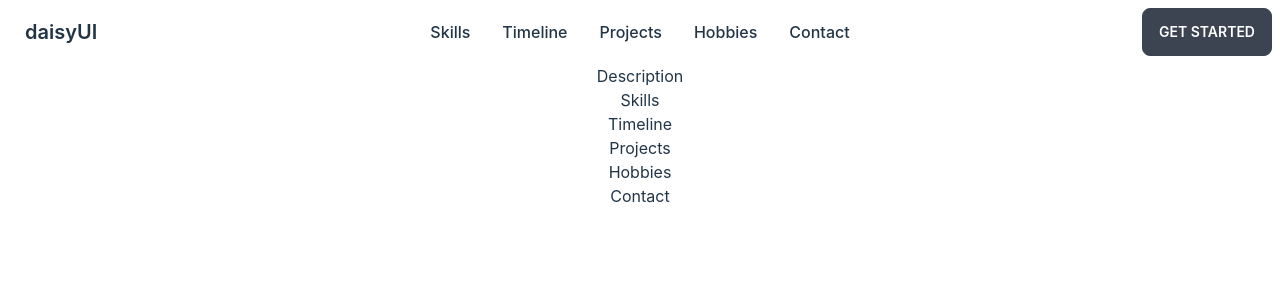
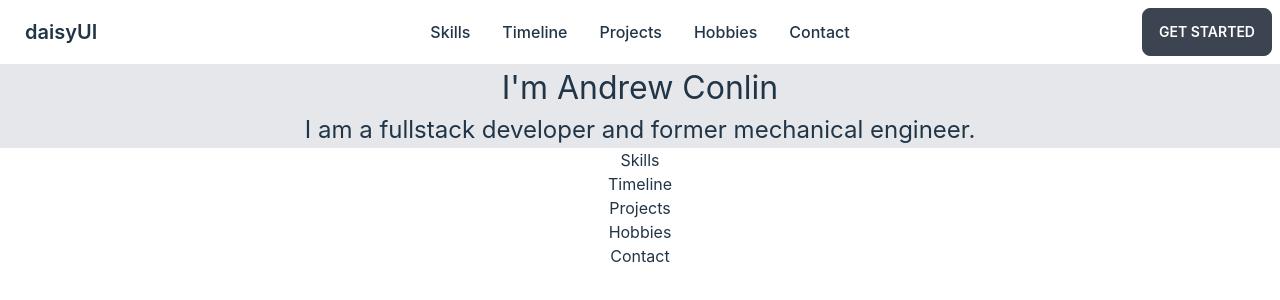
Before and after one commit to andrewpc1013/personalSite, a React (Vite) app: page / in a window 1280 px wide. Shown: the top 300 px of the page. Built offline with nearby package versions, Linux system fonts and the light colour scheme.

Commit message:
changed style of whole page, edited description

```diff
--- a/src/App.css
+++ b/src/App.css
@@ -1,5 +1,5 @@
 #root {
-  max-width: 1280px;
+  max-width: screen;
   /* margin: 0 auto; */
   /* padding: 2rem; */
   text-align: center;
--- a/src/components/Description.jsx
+++ b/src/components/Description.jsx
@@ -1,7 +1,12 @@
 import React from "react";
 
 const Description = () => {
-  return <div>Description</div>;
+  return (
+    <div className="bg-gray-200">
+      <h1>I'm Andrew Conlin</h1>
+      <h2>I am a fullstack developer and former mechanical engineer.</h2>
+    </div>
+  );
 };
 
 export default Description;
--- a/src/index.css
+++ b/src/index.css
@@ -36,8 +36,13 @@ body {
 }
 
 h1 {
-  font-size: 3.2em;
-  line-height: 1.1;
+  font-size: 2em;
+  /* line-height: 1.1; */
+}
+
+h2 {
+  font-size: 1.5em;
+  margin: 0;
 }
 
 button {
@@ -71,7 +76,3 @@ button:focus-visible {
     background-color: #f9f9f9;
   }
 }
-
-h2 {
-  margin: 0;
-}
```
